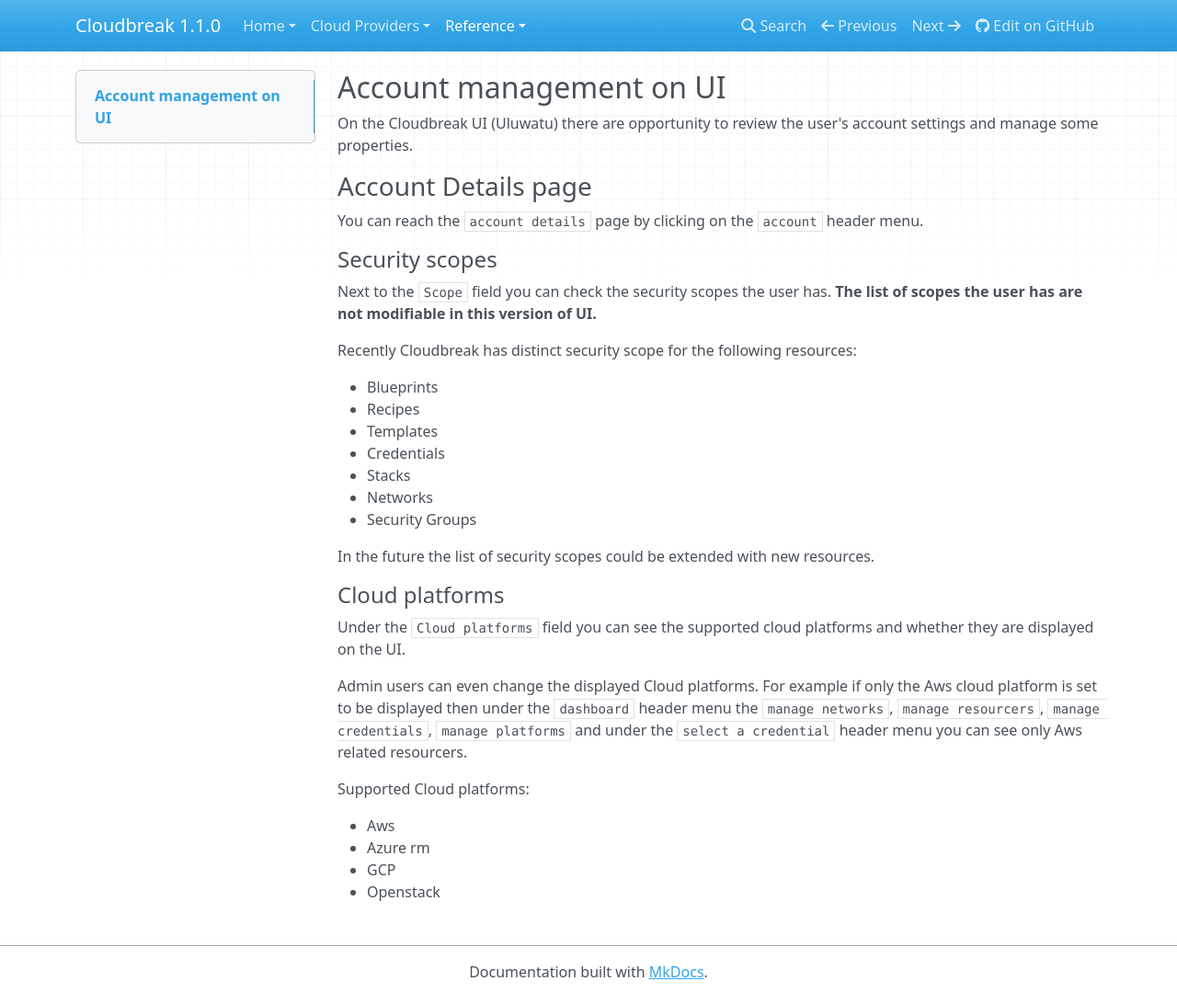
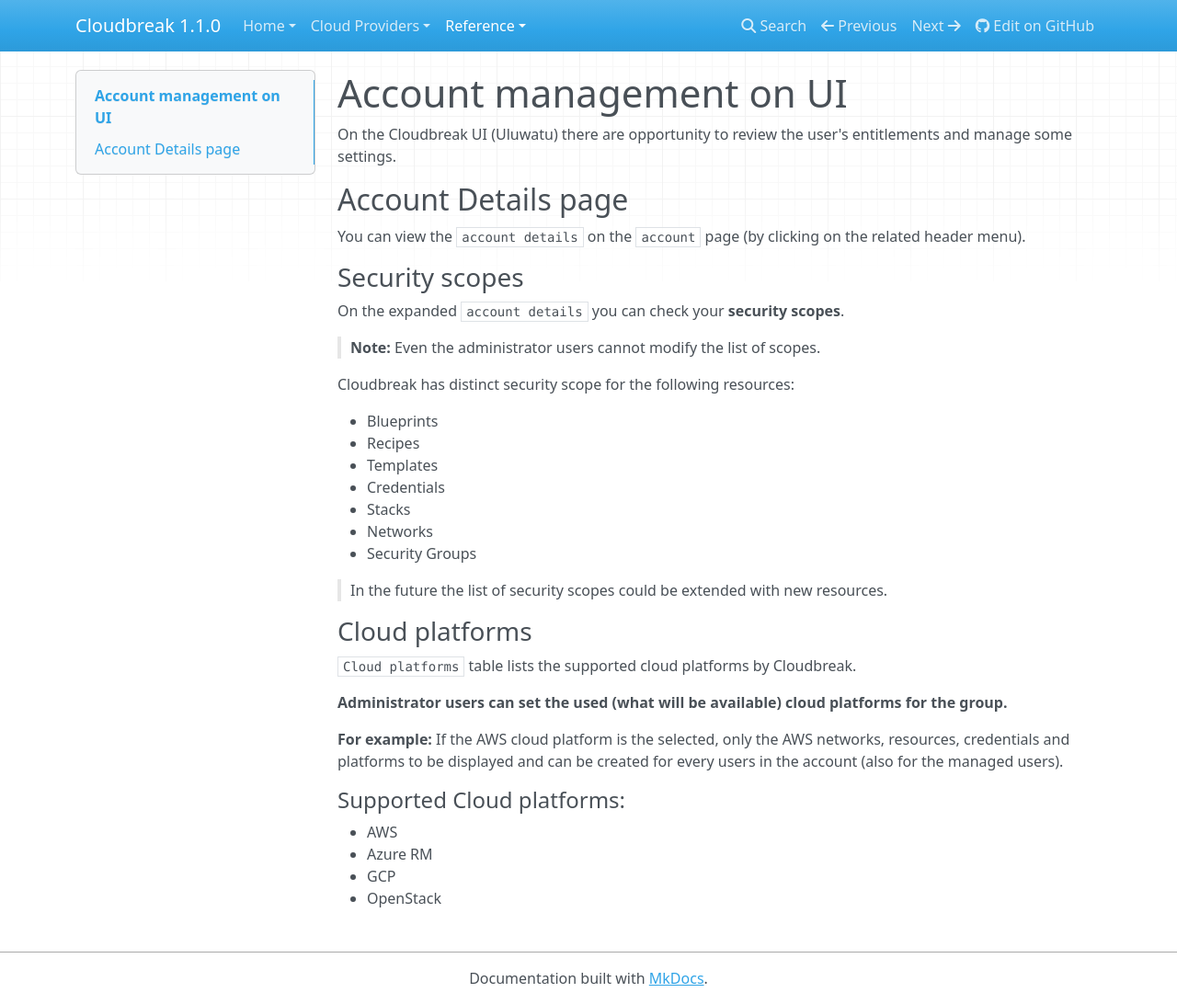
Before and after one commit to wprender/cloudbreak-docs, an MkDocs documentation site: the page built from docs/ui_account.md, in a window 1280 px wide and 1092 px high. Shown: the whole window at 92% size. Built offline with MkDocs 1.6.1, drawn with Linux system fonts in a browser that asks for light colours; nearby versions of some CDN libraries; old or Windows-style settings are respelled for this version of MkDocs.

Commit message:
CLOUD-52125 Account management on GUI page review.

```diff
--- a/docs/ui_account.md
+++ b/docs/ui_account.md
@@ -1,18 +1,19 @@
 
 
-## Account management on UI
+# Account management on UI
 
-On the Cloudbreak UI (Uluwatu) there are opportunity to review the user's account settings and manage some properties.
+On the Cloudbreak UI (Uluwatu) there are opportunity to review the user's entitlements and manage some settings.
 
-### Account Details page
+## Account Details page
 
-You can reach the `account details` page by clicking on the `account` header menu.
+You can view the `account details` on the `account` page (by clicking on the related header menu).
 
-#### Security scopes
+### Security scopes
 
-Next to the `Scope` field you can check the security scopes the user has. **The list of scopes the user has are not modifiable in this version of UI.**
+On the expanded `account details` you can check your **security scopes**.
+> **Note:** Even the administrator users cannot modify the list of scopes.
 
-Recently Cloudbreak has distinct security scope for the following resources:
+Cloudbreak has distinct security scope for the following resources:
 
  - Blueprints
  - Recipes
@@ -22,18 +23,20 @@ Recently Cloudbreak has distinct security scope for the following resources:
  - Networks
  - Security Groups
 
-In the future the list of security scopes could be extended with new resources.
+> In the future the list of security scopes could be extended with new resources.
 
-#### Cloud platforms
+### Cloud platforms
 
-Under the `Cloud platforms` field you can see the supported cloud platforms and whether they are displayed on the UI.
+`Cloud platforms` table lists the supported cloud platforms by Cloudbreak.
 
-Admin users can even change the displayed Cloud platforms.
-For example if only the Aws cloud platform is set to be displayed then under the `dashboard` header menu the `manage networks`, `manage resourcers`, `manage credentials`, `manage platforms` and under the `select a credential` header menu you can see only Aws related resourcers.
+**Administrator users can set the used (what will be available) cloud platforms for the group.**
 
-Supported Cloud platforms:
+**For example:** If the AWS cloud platform is the selected, only the AWS networks, resources, credentials and
+platforms to be displayed and can be created for every users in the account (also for the managed users).
 
- - Aws
- - Azure rm
+#### Supported Cloud platforms:
+
+ - AWS
+ - Azure RM
  - GCP
- - Openstack
+ - OpenStack
```
